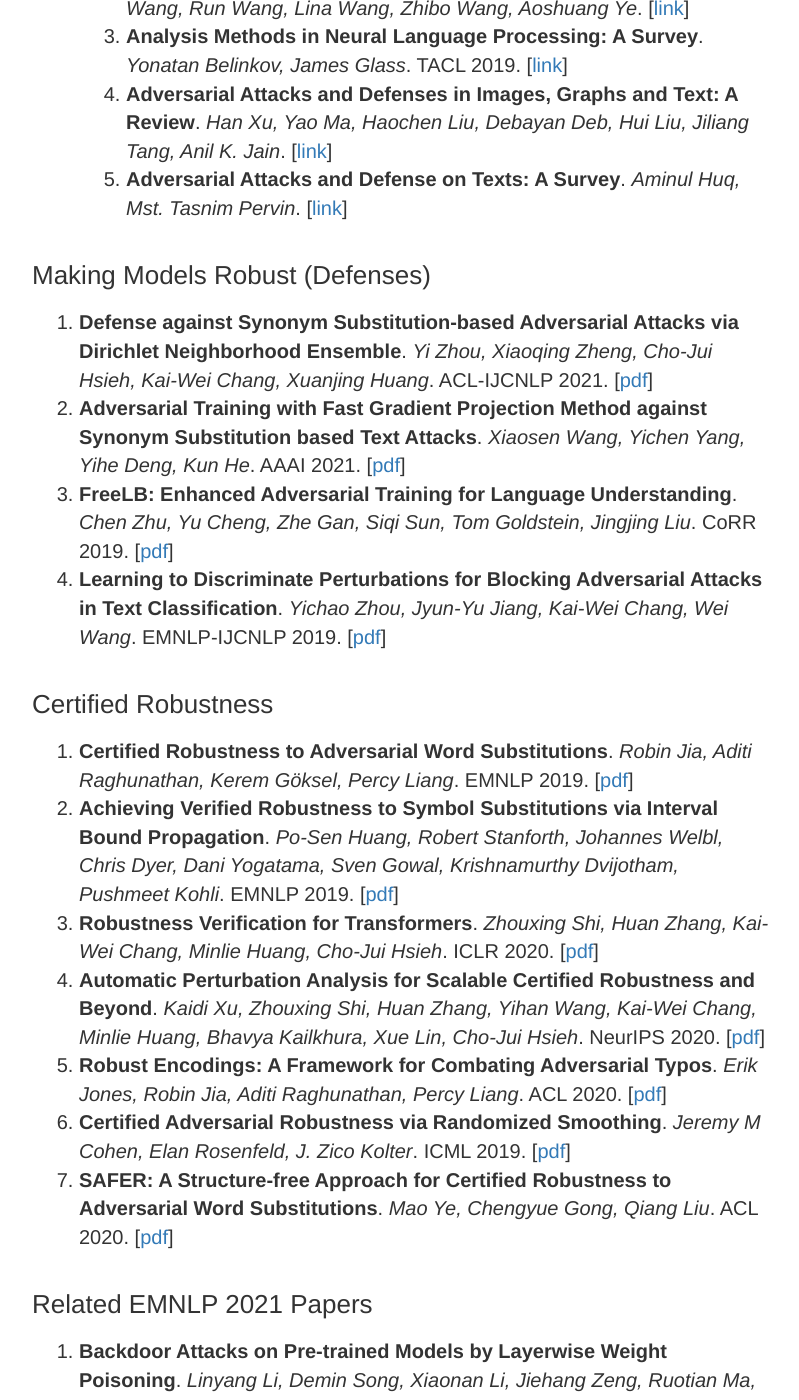
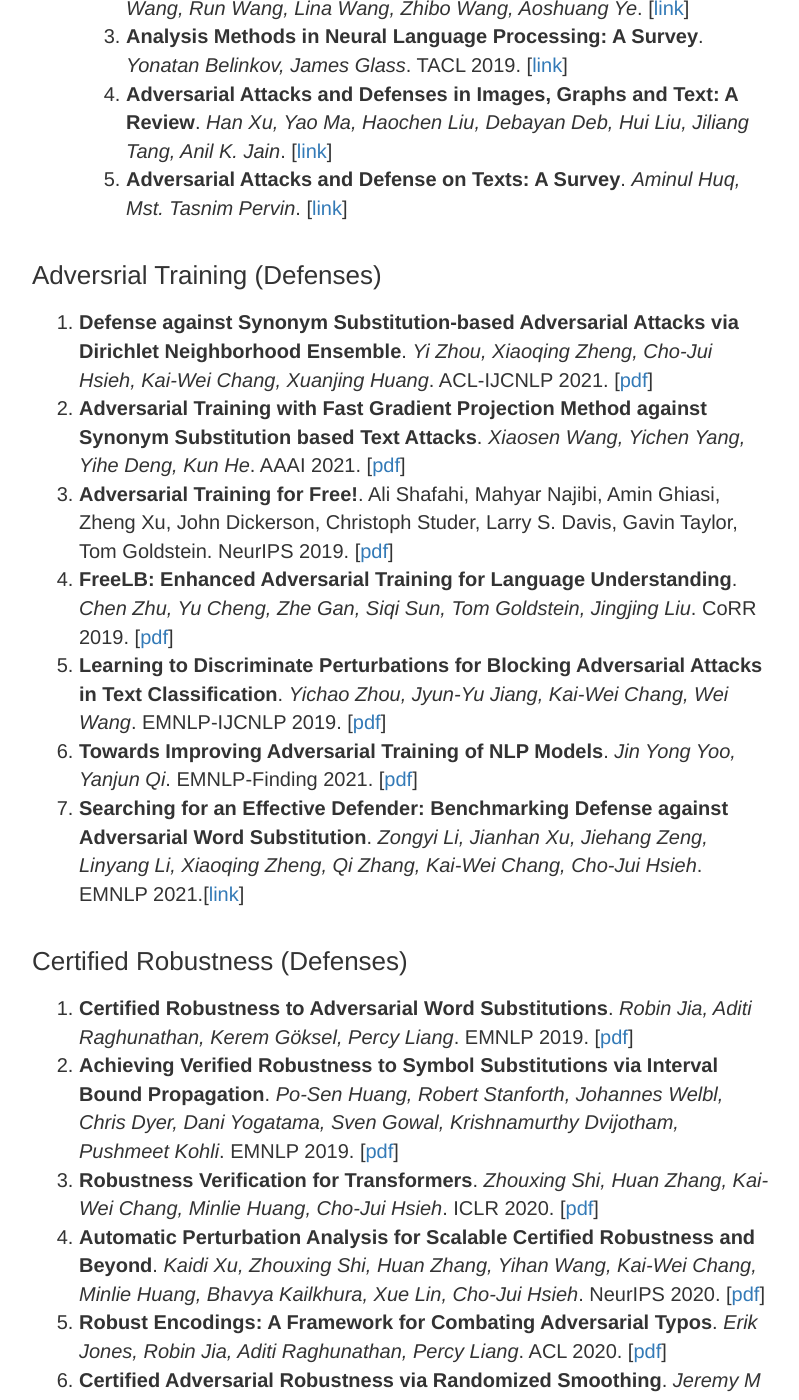
Before and after one commit to llms-robustness-2025/llms-robustness-2025.github.io, a Jekyll site: the page built from references.md, in a window 1280 px wide and 1400 px high, scrolled down 2164 px. Shown: the whole window, without its empty margins (238-1037 px from the left). Built offline with Jekyll 4.4.1, drawn with Linux system fonts in a browser that asks for light colours; some of the changed text lies outside the part shown.

Commit message:
Update references.md

```diff
--- a/references.md
+++ b/references.md
@@ -35,13 +35,16 @@ permalink: /references
     1. **Adversarial Attacks and Defense on Texts: A Survey**. *Aminul Huq, Mst. Tasnim Pervin*. [[link](https://arxiv.org/abs/2005.14108)]
 
 
-### Making Models Robust (Defenses)
+### Adversrial Training (Defenses)
 1. **Defense against Synonym Substitution-based Adversarial Attacks via Dirichlet Neighborhood Ensemble**. *Yi Zhou, Xiaoqing Zheng, Cho-Jui Hsieh, Kai-Wei Chang, Xuanjing Huang*. ACL-IJCNLP 2021. [[pdf](https://aclanthology.org/2021.acl-long.426.pdf)]
 1. **Adversarial Training with Fast Gradient Projection Method against Synonym Substitution based Text Attacks**. *Xiaosen Wang, Yichen Yang, Yihe Deng, Kun He*. AAAI 2021. [[pdf](https://ojs.aaai.org/index.php/AAAI/article/view/17648/17455)]
+1. **Adversarial Training for Free!**. Ali Shafahi, Mahyar Najibi, Amin Ghiasi, Zheng Xu, John Dickerson, Christoph Studer, Larry S. Davis, Gavin Taylor, Tom Goldstein. NeurIPS 2019. [[pdf](https://arxiv.org/pdf/1904.12843.pdf)]
 1. **FreeLB: Enhanced Adversarial Training for Language Understanding**. *Chen Zhu, Yu Cheng, Zhe Gan, Siqi Sun, Tom Goldstein, Jingjing Liu*. CoRR 2019. [[pdf](https://arxiv.org/pdf/1909.11764.pdf)]
 1. **Learning to Discriminate Perturbations for Blocking Adversarial Attacks in Text Classification**. *Yichao Zhou, Jyun-Yu Jiang, Kai-Wei Chang, Wei Wang*. EMNLP-IJCNLP 2019. [[pdf](https://www.aclweb.org/anthology/D19-1496.pdf)]
+1. **Towards Improving Adversarial Training of NLP Models**. *Jin Yong Yoo, Yanjun Qi*. EMNLP-Finding 2021. [[pdf](https://aclanthology.org/2021.findings-emnlp.81.pdf)]
+1. **Searching for an Effective Defender: Benchmarking Defense against Adversarial Word Substitution**. *Zongyi Li, Jianhan Xu, Jiehang Zeng, Linyang Li, Xiaoqing Zheng, Qi Zhang, Kai-Wei Chang, Cho-Jui Hsieh*. EMNLP 2021.[[link](https://aclanthology.org/2021.emnlp-main.251/)]
 
-### Certified Robustness
+### Certified Robustness (Defenses)
 1. **Certified Robustness to Adversarial Word Substitutions**. *Robin Jia, Aditi Raghunathan, Kerem Göksel, Percy Liang*. EMNLP 2019. [[pdf](https://aclanthology.org/D19-1423.pdf)]
 1. **Achieving Verified Robustness to Symbol Substitutions via Interval Bound Propagation**. *Po-Sen Huang, Robert Stanforth, Johannes Welbl, Chris Dyer, Dani Yogatama, Sven Gowal, Krishnamurthy Dvijotham, Pushmeet Kohli*. EMNLP 2019. [[pdf](https://aclanthology.org/D19-1419.pdf)]
 1. **Robustness Verification for Transformers**. *Zhouxing Shi, Huan Zhang, Kai-Wei Chang, Minlie Huang, Cho-Jui Hsieh*. ICLR 2020. [[pdf](https://arxiv.org/pdf/2002.06622.pdf)]
@@ -63,5 +66,7 @@ permalink: /references
 10. **Searching for an Effective Defender: Benchmarking Defense against Adversarial Word Substitution**. *Zongyi Li, Jianhan Xu, Jiehang Zeng, Linyang Li, Xiaoqing Zheng, Qi Zhang, Kai-Wei Chang, Cho-Jui Hsieh*. [[link](https://aclanthology.org/2021.emnlp-main.251/)]
 11. **On the Transferability of Adversarial Attacks against Neural Text Classifier**. *Liping Yuan, Xiaoqing Zheng, Yi Zhou, Cho-Jui Hsieh, Kai-Wei Chang*. [[link](https://aclanthology.org/2021.emnlp-main.121/)]
 12. **Don’t Search for a Search Method — Simple Heuristics Suffice for Adversarial Text Attacks**. *Nathaniel Berger, Stefan Riezler, Sebastian Ebert, Artem Sokolov*. [[link](https://aclanthology.org/2021.emnlp-main.647/)]
+13. **Towards Improving Adversarial Training of NLP Models**. *Jin Yong Yoo, Yanjun Qi*. [[pdf](https://aclanthology.org/2021.findings-emnlp.81.pdf)]
 
-More related papers can be found at [https://github.com/thunlp/TAADpapers](https://github.com/thunlp/TAADpapers).
+
+Some other related papers can be found at [https://github.com/thunlp/TAADpapers](https://github.com/thunlp/TAADpapers).
```
